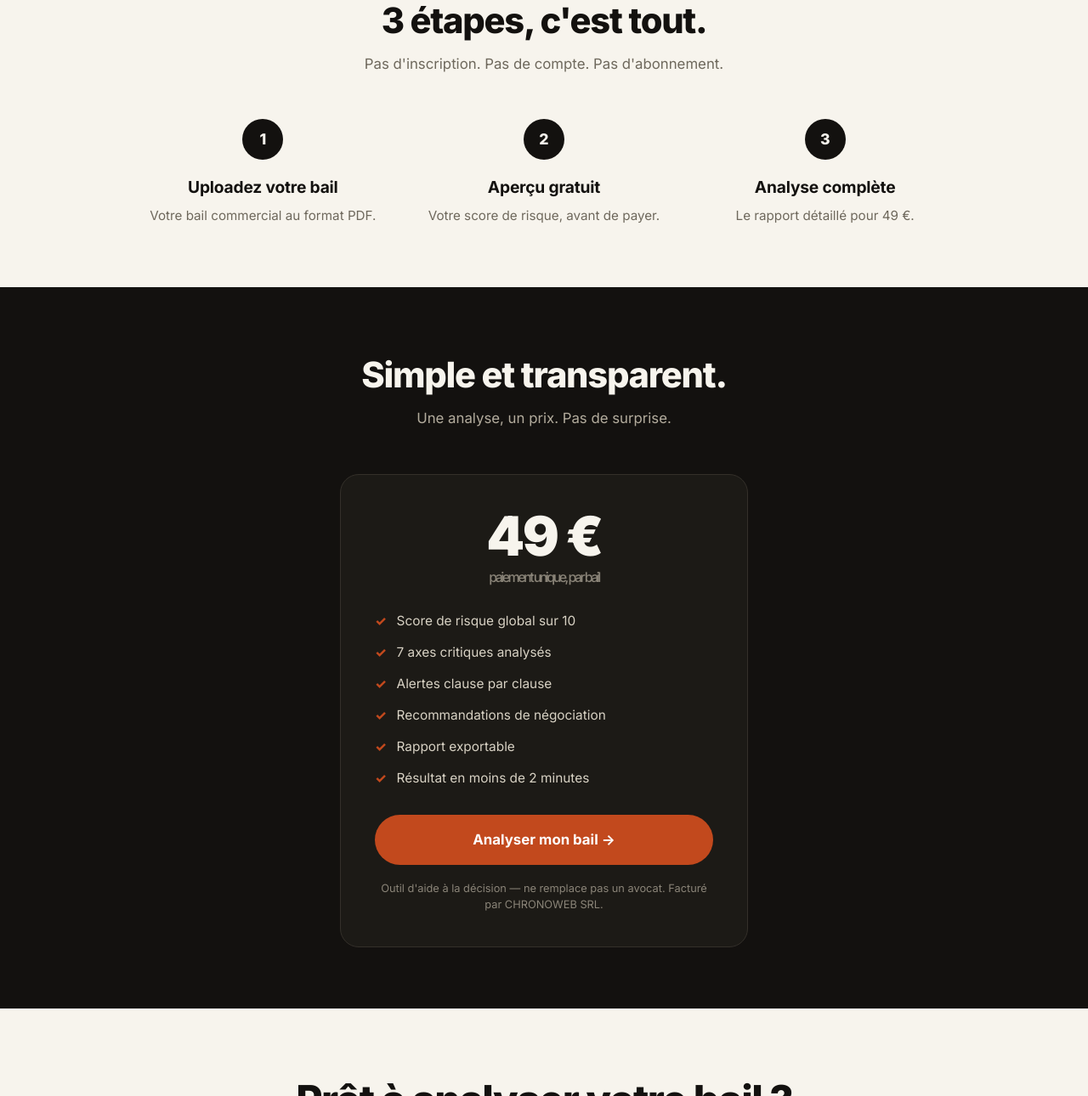
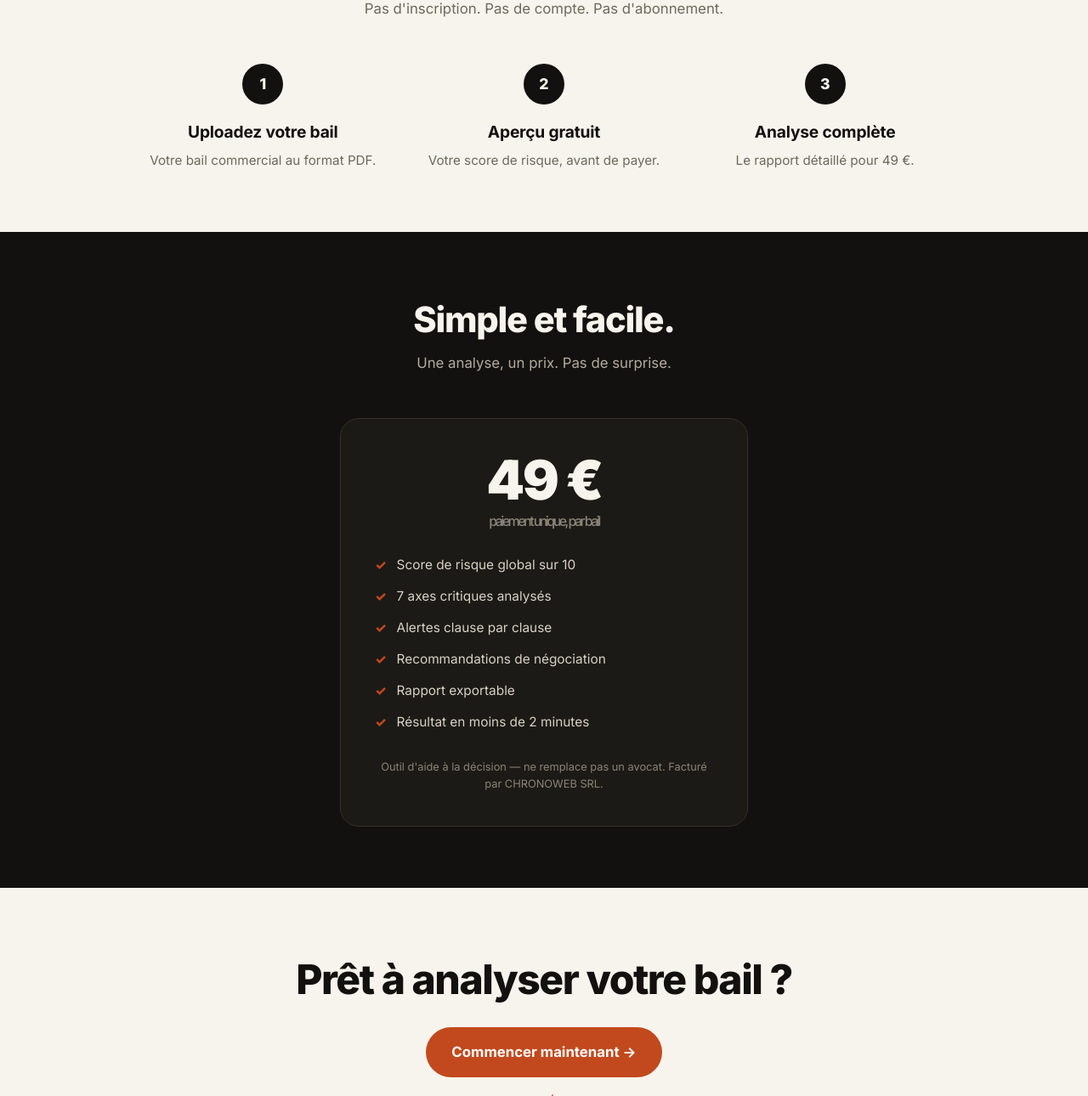
Before and after one commit to nierga13007/bailscore-site, a plain HTML site: page index.html in a window 1280 px wide. Shown: the part 735-2025 px from the top of the page at 85% size. Drawn offline with Linux system fonts and the light colour scheme.

Commit message:
Update index.html

```diff
--- a/index.html
+++ b/index.html
@@ -3,7 +3,7 @@
 <head>
 <meta charset="UTF-8">
 <meta name="viewport" content="width=device-width, initial-scale=1.0">
-<title>BailScore — Analysez votre bail commercial avant de signer</title>
+<title>BailScore — Analyse ton bail avant de signer</title>
 <meta name="description" content="BailScore analyse votre bail commercial et vous donne un score de risque clair en moins de 2 minutes. 49 €, sans abonnement.">
 <link rel="preconnect" href="https://fonts.googleapis.com">
 <link rel="preconnect" href="https://fonts.gstatic.com" crossorigin>
@@ -201,7 +201,7 @@
     <div class="wrap hero-inner">
       <div>
         <span class="eyebrow">&#9889; R&eacute;sultat en moins de 2 minutes</span>
-        <h1>Analysez votre bail commercial <em>avant de signer</em>.</h1>
+        <h1>Analyse ton bail <em>avant de signer</em>.</h1>
         <p class="hero-sub">Un score de risque clair, clause par clause. 49 &euro;, sans abonnement.</p>
         <a href="https://bailscore-gnlc.vercel.app" class="btn-primary">Analyser mon bail &rarr;</a>
         <p class="hero-note">Aper&ccedil;u gratuit avant paiement.</p>
@@ -229,7 +229,7 @@
 
   <section id="comment">
     <div class="wrap">
-      <h2 class="section-title">3 &eacute;tapes, c'est tout.</h2>
+      <h2 class="section-title">3 &eacute;tapes</h2>
       <p class="section-sub">Pas d'inscription. Pas de compte. Pas d'abonnement.</p>
       <div class="steps">
         <div class="step">
@@ -253,7 +253,7 @@
 
   <section class="pricing" id="tarif">
     <div class="wrap">
-      <h2 class="section-title">Simple et transparent.</h2>
+      <h2 class="section-title">Simple et facile.</h2>
       <p class="section-sub">Une analyse, un prix. Pas de surprise.</p>
       <div class="price-card">
         <div class="price-amount">49&nbsp;&euro;<span>paiement unique, par bail</span></div>
@@ -265,7 +265,6 @@
           <li>Rapport exportable</li>
           <li>R&eacute;sultat en moins de 2 minutes</li>
         </ul>
-        <a href="https://bailscore-gnlc.vercel.app" class="btn-primary">Analyser mon bail &rarr;</a>
         <p class="price-note">Outil d'aide &agrave; la d&eacute;cision &mdash; ne remplace pas un avocat. Factur&eacute; par CHRONOWEB SRL.</p>
       </div>
     </div>
```
